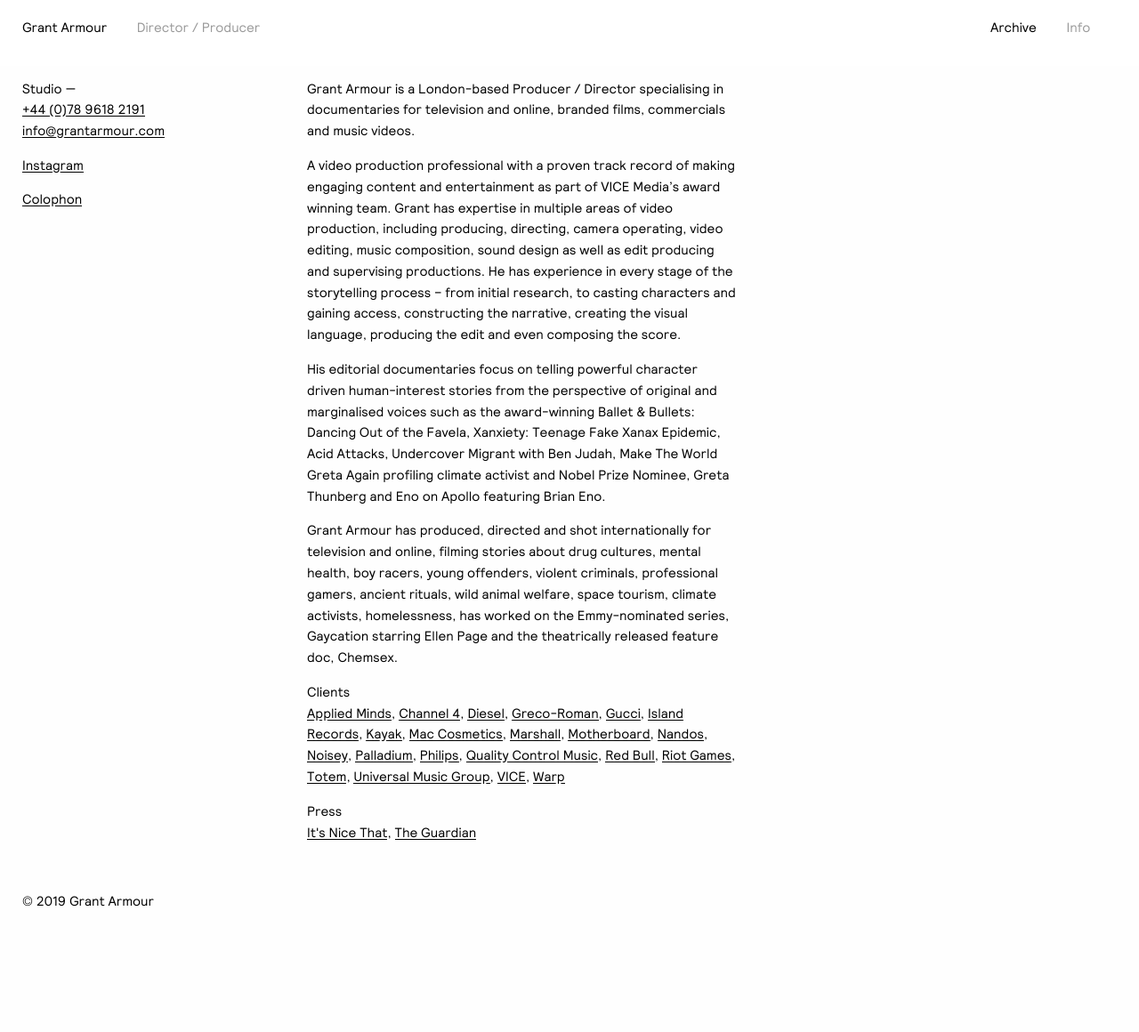
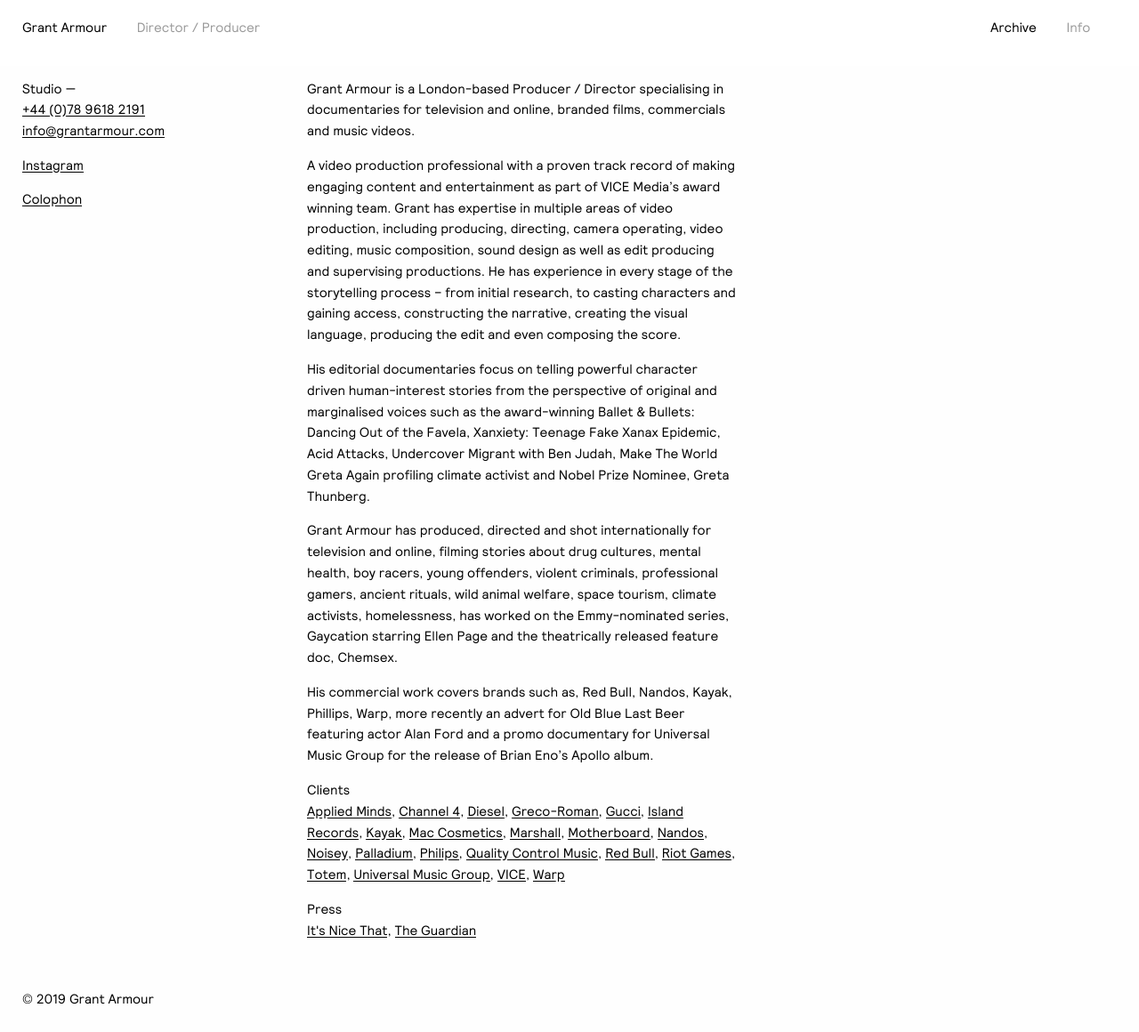
Before and after one commit to garethjohnsdesign/grantarmour.com, a Jekyll site: the page built from info.md, in a window 1280 px wide. Shown: the whole page at 89% size. Built offline with Jekyll 4.4.1, drawn with Linux system fonts in a browser that asks for light colours; before the commit the page ends 1050 px from its top, so only the background shows below that.

Commit message:
Updated Info

```diff
--- a/info.md
+++ b/info.md
@@ -64,6 +64,8 @@ Grant Armour is a London-based Producer / Director specialising in documentaries
 
 A video production professional with a proven track record of making engaging content and entertainment as part of VICE Media's award winning team. Grant has expertise in multiple areas of video production, including producing, directing, camera operating, video editing, music composition, sound design as well as edit producing and supervising productions. He has experience in every stage of the storytelling process – from initial research, to casting characters and gaining access, constructing the narrative, creating the visual language, producing the edit and even composing the score.
 
-His editorial documentaries focus on telling powerful character driven human-interest stories from the perspective of original and marginalised voices such as the award-winning *Ballet & Bullets: Dancing Out of the Favela*, *Xanxiety: Teenage Fake Xanax Epidemic*, *Acid Attacks*, *Undercover Migrant* with Ben Judah, *Make The World Greta Again* profiling climate activist and Nobel Prize Nominee, Greta Thunberg and *Eno on Apollo* featuring Brian Eno.
+His editorial documentaries focus on telling powerful character driven human-interest stories from the perspective of original and marginalised voices such as the award-winning *Ballet & Bullets: Dancing Out of the Favela*, *Xanxiety: Teenage Fake Xanax Epidemic*, *Acid Attacks*, *Undercover Migrant* with Ben Judah, *Make The World Greta Again* profiling climate activist and Nobel Prize Nominee, Greta Thunberg.
 
 Grant Armour has produced, directed and shot internationally for television and online, filming stories about drug cultures, mental health, boy racers, young offenders, violent criminals, professional gamers, ancient rituals, wild animal welfare, space tourism, climate activists, homelessness, has worked on the Emmy-nominated series, *Gaycation* starring Ellen Page and the theatrically released feature doc, *Chemsex*.
+
+His commercial work covers brands such as, Red Bull, Nandos, Kayak, Phillips, Warp, more recently an advert for Old Blue Last Beer featuring actor Alan Ford and a promo documentary for Universal Music Group for the release of Brian Eno's Apollo album.
```
